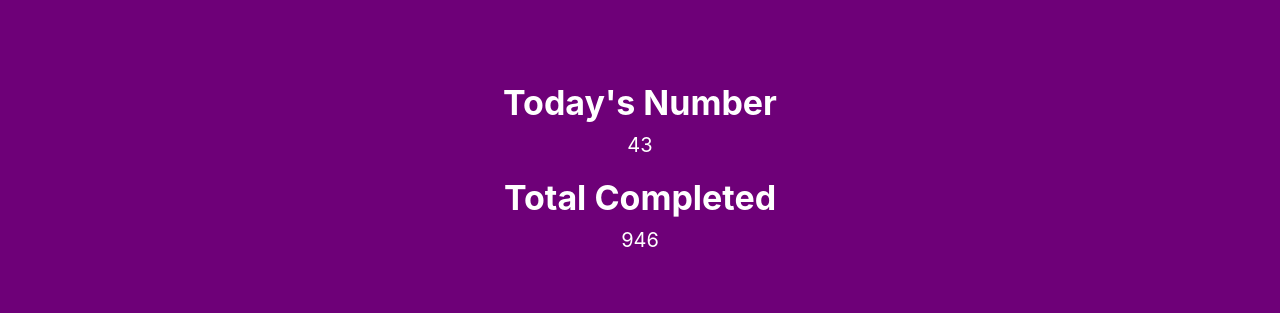
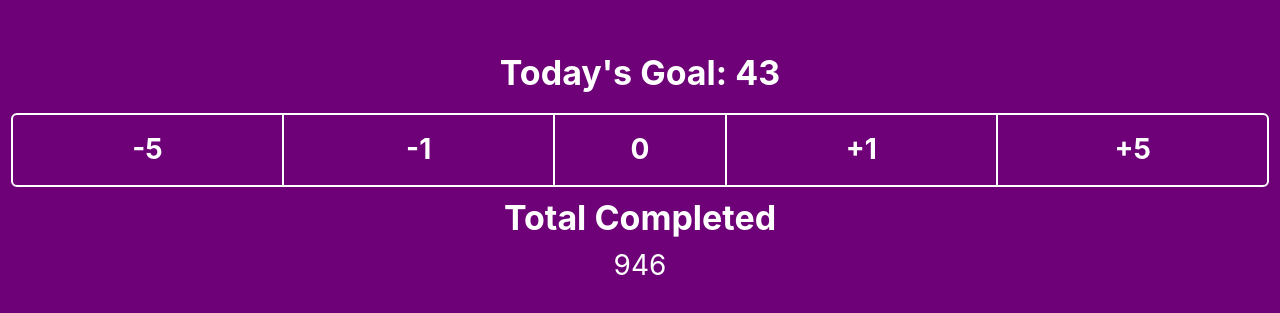
Before and after one commit to colbyw84/colbyw84.github.io, a React (Create React App) app: page / in a window 1280 px wide. Shown: the part 233-546 px from the top of the page. Built offline with nearby package versions, Linux system fonts and the light colour scheme.

Commit message:
add in todays counter:

```diff
--- a/src/App.css
+++ b/src/App.css
@@ -17,10 +17,48 @@
   padding-bottom: 10px;
 }
 
+.App .todays-count-container {
+  display: flex;
+  border: 2px solid white;
+  border-radius: 6px;
+  width: 98%;
+}
 
-.App .value {
+.App .change-value {
+  width: 100%;
+  height: 50px;
   color: white;
-  font-size: 20px;
+  font-size: 28px;
+  text-align: center;
+  border-right: 2px solid white;
+  line-height: 48px;
+  cursor: pointer;
+  padding: 10px;
+  font-weight: bold;
+}
+
+.App .change-value:active {
+  background-color: rgb(255, 255, 255);
+  color:rgb(109, 109, 109);
+}
+
+.App .todays-count {
+  border-right: 2px solid white;
+  line-height: 48px;
+  width: 60%;
+  padding: 10px;
+  font-weight: bold;
+  cursor: pointer;
+}
+
+.App .change-value:last-child {
+  border-right: none;
+}
+
+.App .value,
+.App .todays-count {
+  color: white;
+  font-size: 28px;
 }
 .App .title {
   color: white;
--- a/src/App.js
+++ b/src/App.js
@@ -6,7 +6,35 @@ class App extends Component {
   constructor(props) {
     super(props);
 
-    this.state = {};
+    let today=new Date();
+    let todayStr= "" + today.getFullYear() + today.getMonth() + today.getDate();
+
+    var currentCount = Number.parseInt(localStorage.getItem(todayStr));
+
+    currentCount = !currentCount ? 0 : currentCount;
+
+    this.state = {
+      todaysCount: currentCount,
+      todayStr: todayStr
+    };
+
+
+  }
+
+  changeValue(number)
+  {
+    let newCount = this.state.todaysCount + number;
+
+    if(newCount <= 0)
+    {
+      newCount = 0;
+    }
+    return () => {
+      localStorage.setItem(this.state.todayStr, newCount);
+      this.setState({
+        todaysCount: newCount
+      });
+    };
   }
 
   render() {
@@ -29,8 +57,14 @@ class App extends Component {
       <div className="App">
         <div className="container">
           <div className="item-container">
-            <div className="title">Today's Number</div>
-            <div className="value">{days}</div>
+            <div className="title">Today's Goal: {days}</div>
+          </div>
+          <div className="todays-count-container">
+            <div className="change-value" onClick={this.changeValue(-5)}>-5</div>
+            <div className="change-value" onClick={this.changeValue(-1)}>-1</div>
+            <div className="todays-count">{this.state.todaysCount}</div>
+            <div className="change-value" onClick={this.changeValue(1)}>+1</div>
+            <div className="change-value" onClick={this.changeValue(5)}>+5</div>
           </div>
           <div className="item-container">
             <div className="title">Total Completed</div>
```
Also changed, not shown: 10 other files (tests, documents, lock files or other folders).
